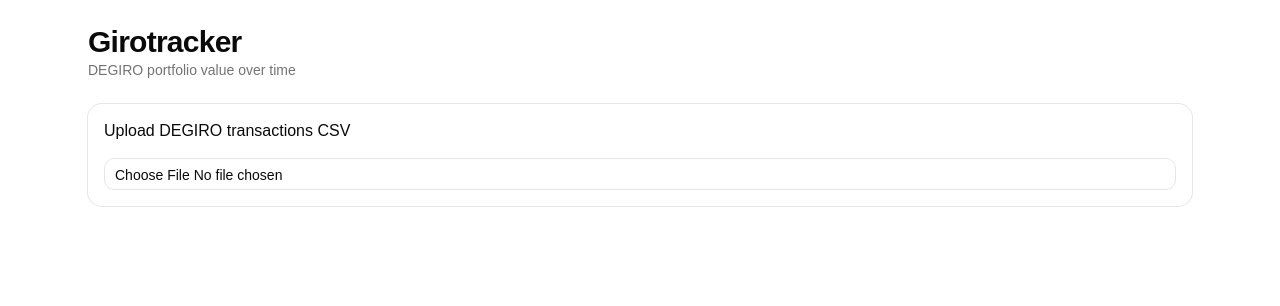
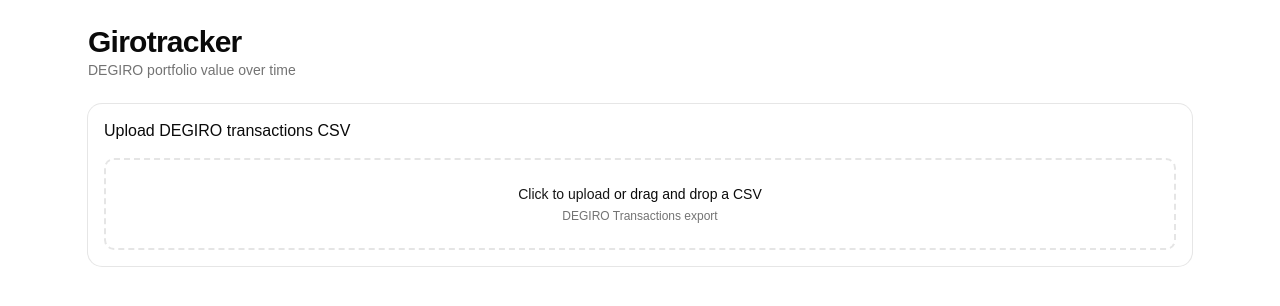
Before and after one commit to SjirkW/girotracker, a React (Vite) app in the folder web/: page / in a window 1280 px wide. Shown: the top 306 px of the page. Built offline with nearby package versions, Linux system fonts and the light colour scheme.

Commit message:
date picker

```diff
--- a/web/src/App.tsx
+++ b/web/src/App.tsx
@@ -1,4 +1,4 @@
-import { useMemo, useState, type ReactNode } from "react";
+import { useMemo, useRef, useState, type ReactNode } from "react";
 import {
   CartesianGrid,
   Line,
@@ -10,7 +10,6 @@
 } from "recharts";
 import { Button } from "@/components/ui/button";
 import { Card, CardContent, CardHeader, CardTitle } from "@/components/ui/card";
-import { Input } from "@/components/ui/input";
 import { Tabs, TabsContent, TabsList, TabsTrigger } from "@/components/ui/tabs";
 import {
   Table,
@@ -141,6 +140,8 @@
   const [tickers, setTickers] = useState<TickerLookupResult[]>([]);
   const [valuation, setValuation] = useState<ValuationDay[]>([]);
   const [status, setStatus] = useState<ComputeStatus>({ phase: "idle" });
+  const [dragOver, setDragOver] = useState(false);
+  const fileInputRef = useRef<HTMLInputElement>(null);
   const [range, setRange] = useState<Range>("MAX");
   const [customRange, setCustomRange] = useState<{ from: string; to: string }>({
     from: "",
@@ -382,14 +383,51 @@
             <CardTitle>Upload DEGIRO transactions CSV</CardTitle>
           </CardHeader>
           <CardContent className="space-y-3">
-            <Input
-              type="file"
-              accept=".csv,text/csv"
-              onChange={(e) => {
-                const f = e.target.files?.[0];
+            <div
+              role="button"
+              tabIndex={0}
+              onClick={() => fileInputRef.current?.click()}
+              onKeyDown={(e) => {
+                if (e.key === "Enter" || e.key === " ") {
+                  e.preventDefault();
+                  fileInputRef.current?.click();
+                }
+              }}
+              onDragOver={(e) => {
+                e.preventDefault();
+                setDragOver(true);
+              }}
+              onDragLeave={() => setDragOver(false)}
+              onDrop={(e) => {
+                e.preventDefault();
+                setDragOver(false);
+                const f = e.dataTransfer.files?.[0];
                 if (f) void handleFile(f);
               }}
-            />
+              className={
+                "flex flex-col items-center justify-center gap-1 rounded-lg border-2 border-dashed p-6 cursor-pointer transition-colors outline-none focus-visible:ring-2 focus-visible:ring-ring " +
+                (dragOver
+                  ? "border-primary bg-primary/5"
+                  : "border-border hover:border-primary/50 hover:bg-accent/30")
+              }
+            >
+              <input
+                ref={fileInputRef}
+                type="file"
+                accept=".csv,text/csv"
+                className="hidden"
+                onChange={(e) => {
+                  const f = e.target.files?.[0];
+                  if (f) void handleFile(f);
+                  e.target.value = "";
+                }}
+              />
+              <p className="text-sm">
+                <span className="font-medium text-primary">Click to upload</span> or
+                drag and drop a CSV
+              </p>
+              <p className="text-xs text-muted-foreground">DEGIRO Transactions export</p>
+            </div>
             {fileName && (
               <p className="text-sm text-muted-foreground">
                 Loaded <span className="font-medium">{fileName}</span>
```
